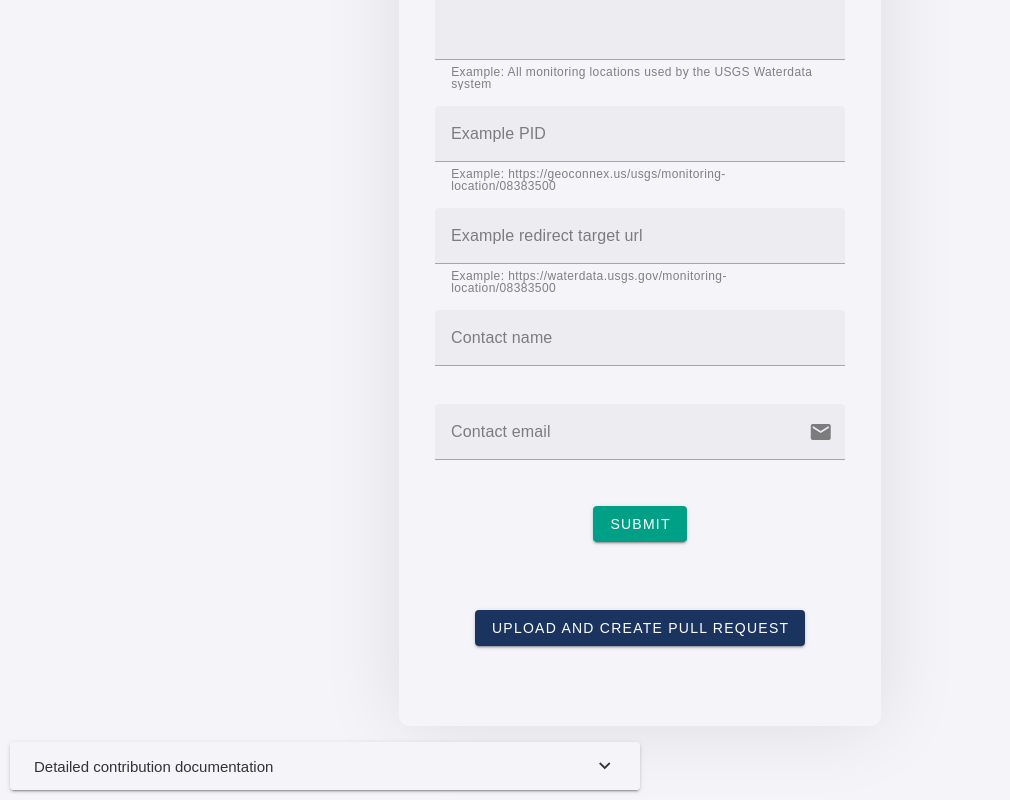
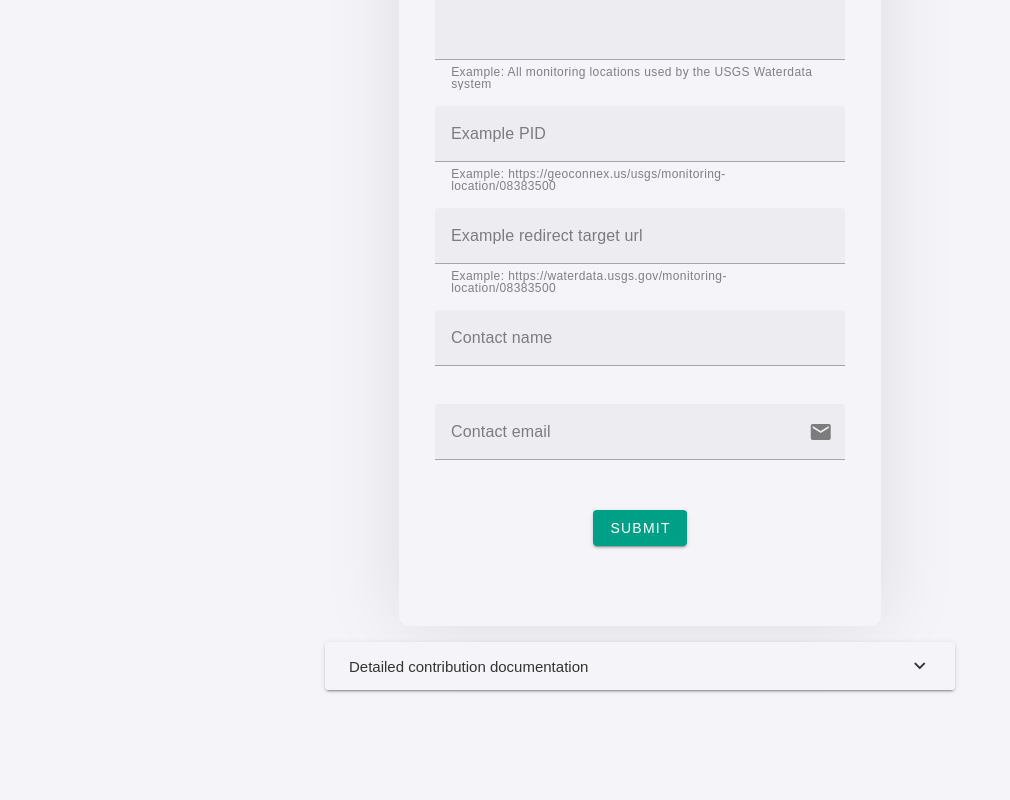
Before and after one commit to internetofwater/register.geoconnex.us, a Vue app: page / in a window 1280 px wide. Shown: the part 1031-1831 px from the top of the page, without its empty margins (0-1010 px from the left). After the commit the page ends 1731 px from the top, so only its background shows below. Built offline with nearby package versions, Linux system fonts and the light colour scheme.

Commit message:
Fix upload form from rebase

```diff
--- a/src/components/ContributionInfo.vue
+++ b/src/components/ContributionInfo.vue
@@ -55,7 +55,7 @@ export default defineComponent({
 
 <style scoped>
 .contribution-button {
-  margin: 0 16 auto;
+  margin: 0 auto;
   text-align: center;
   width: 50%;
 }
--- a/src/components/UploadForm.vue
+++ b/src/components/UploadForm.vue
@@ -137,17 +137,6 @@ import URLCheckSummary from '@/components/URLCheckSummary.vue'
                   ></v-text-field>
                 </div>
               </v-col>
-
-              <v-col cols="12" class="text-center">
-                <v-btn type="submit" color="#00A087"> Submit </v-btn>
-                <div class="justify-center py-5">
-                  <v-progress-circular
-                    v-if="inProgress"
-                    indeterminate
-                    color="primary"
-                  ></v-progress-circular>
-                </div>
-              </v-col>
             </v-row>
           </v-container>
           <v-fade-transition>
@@ -170,7 +159,7 @@ import URLCheckSummary from '@/components/URLCheckSummary.vue'
             ></v-alert>
           </v-fade-transition>
           <v-col cols="12" class="text-center" v-if="!hideSubmission">
-            <v-btn type="submit" color="#1B335F"> Upload and Create Pull Request </v-btn>
+            <v-btn type="submit" color="#00A087"> Submit </v-btn>
           </v-col>
           <v-col cols="12" class="text-center">
             <div class="justify-center" v-if="progress.running">
```
